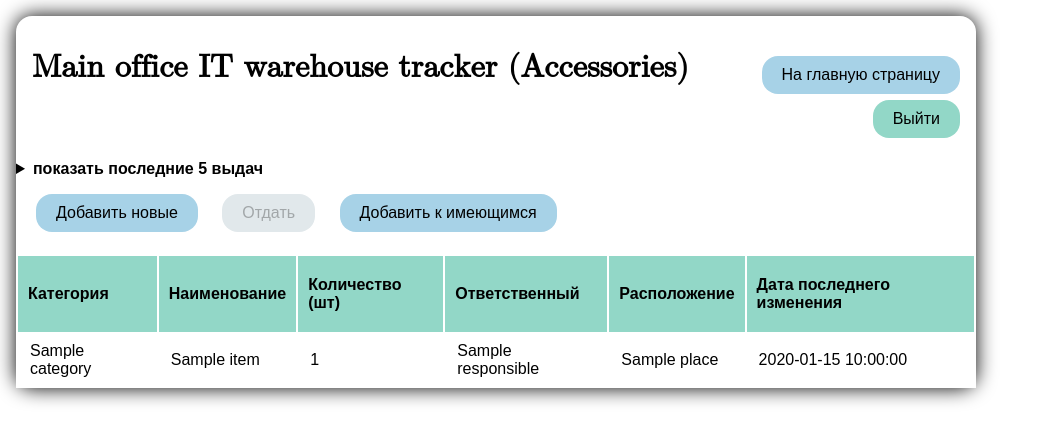
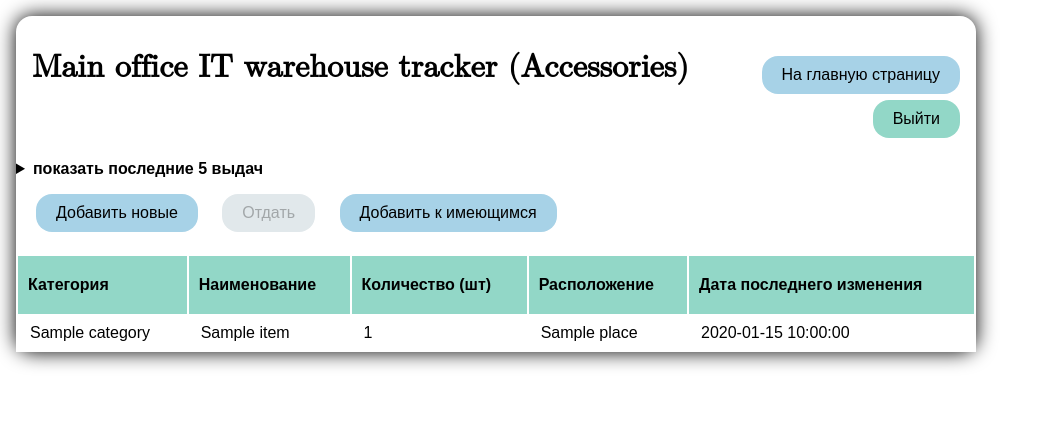
Before and after one commit to MelNikVl/RC_WH_NEW, a FastAPI app: template app/templates/accessories_page.html in a window 1280 px wide. Shown: the top 443 px of the page, without its empty margins (0-1055 px from the left). Run offline with FastAPI, Linux system fonts and the light colour scheme; the template is opened without the code that fills it: most values are stand-ins (such as "Sample title", 1, 10 or a date in 2020); some libraries are stand-ins or nearby versions.

Commit message:
измекнения на странице комплектующих

```diff
--- a/app/controllers/accessories.py
+++ b/app/controllers/accessories.py
@@ -93,7 +93,7 @@ class AccessoriesController:
 
             new_acc_event = LogItem(kind_table="Комплектующие",
                                     user_id=user["username"],
-                                    passive_id="выдача",
+                                    passive_id=title,
                                     modified_cols=f'новое количество: {repair.count}',
                                     values_of_change=f'{user["username"]} выдал пользователю {resp_user} '
                                                      f'{title} в количестве {count} шт, осталось {repair.count}',
--- a/app/templates/accessories_page.html
+++ b/app/templates/accessories_page.html
@@ -60,7 +60,7 @@
                         <th>Категория</th>
                         <th>Наименование</th>
                         <th>Количество (шт)</th>
-                        <th>Ответственный</th>
+<!--                        <th>Ответственный</th>-->
                         <th>Расположение</th>
                         <th>Дата последнего изменения</th>
                     </tr>
@@ -72,7 +72,7 @@
                         <td>{{ item.category }}</td>
                         <td>{{ item.title }}</td>
                         <td>{{ item.count }}</td>
-                        <td>{{ item.responsible }}</td>
+<!--                        <td>{{ item.responsible }}</td>-->
                         <td>{{ item.place }}</td>
                         <td>{{ item.date_time }}</td>
                     </tr>
```
